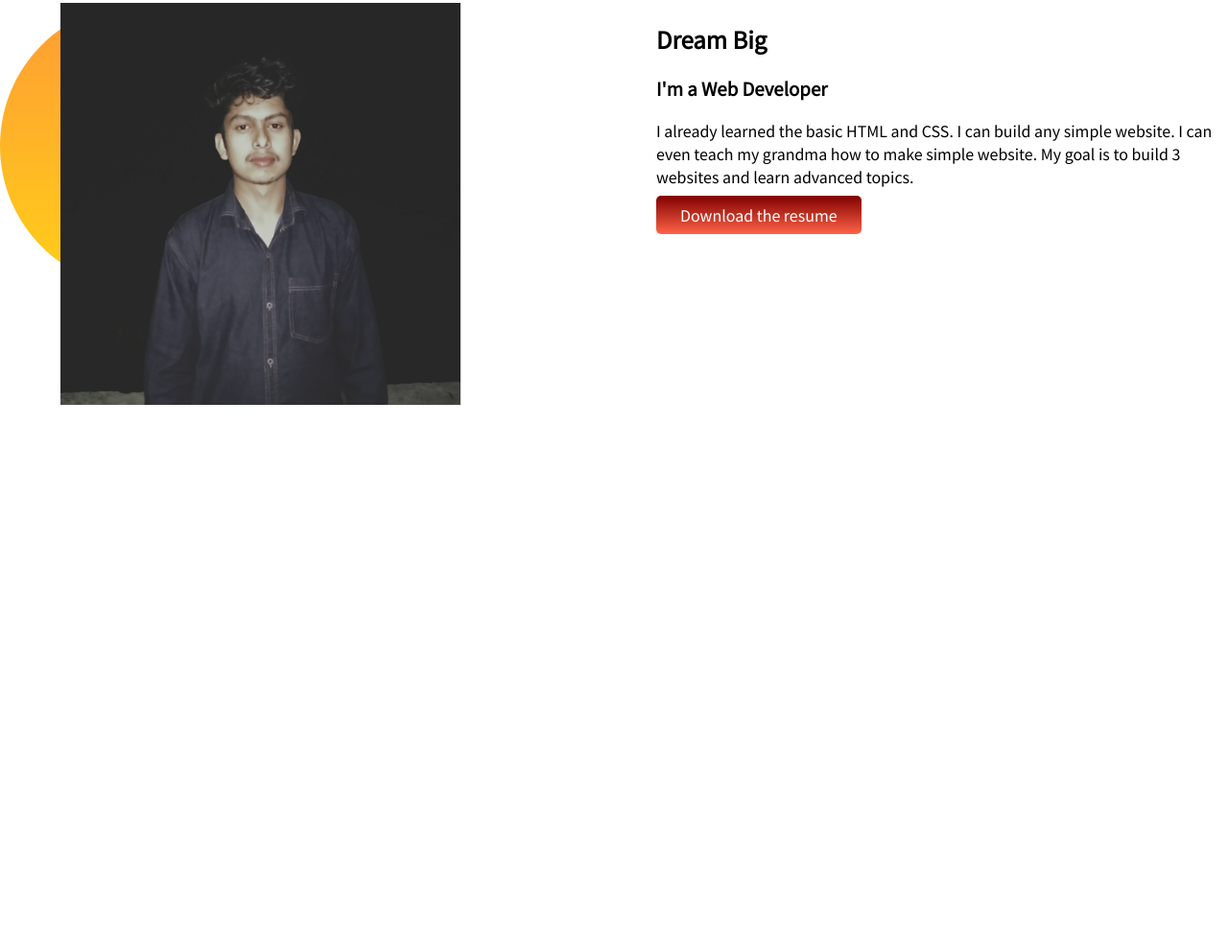
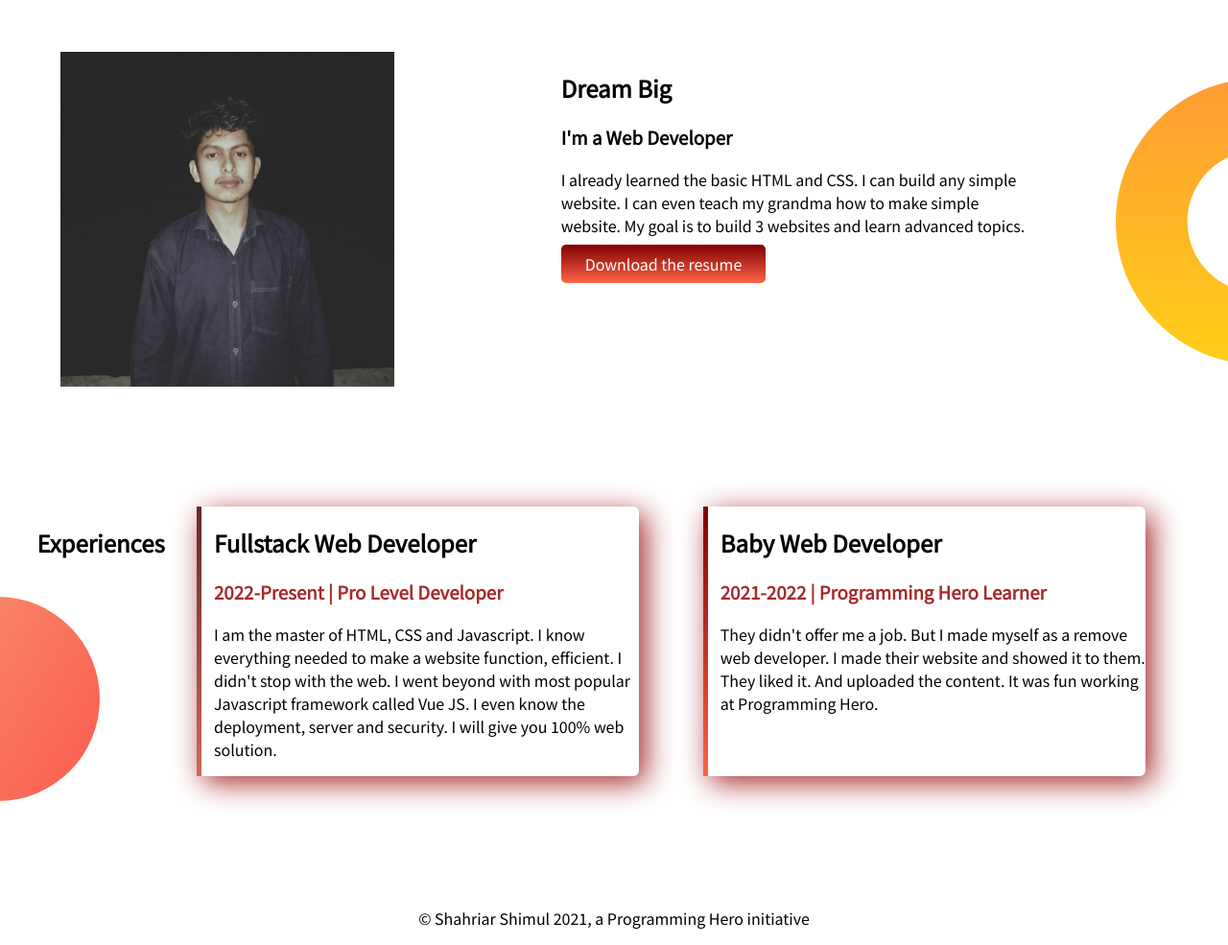
Before and after one commit to Shahriar423/developer-portfolio, a plain HTML site: page index.html in a window 1280 px wide. Shown: the part 416-1401 px from the top of the page at 96% size. Before the commit the page ends 843 px from the top, so only its background shows below. Drawn offline with Linux system fonts and the light colour scheme.

Commit message:
Experience and footer added

```diff
--- a/index.html
+++ b/index.html
@@ -13,7 +13,7 @@
 </head>
 
 <body>
-    <section class="top-banner">
+    <section class="top-banner flexible-container">
         <div class="half-width">
 
             <h1>Welcome To</h1>
@@ -32,7 +32,7 @@
             <img src="my-bg.png" alt="">
         </div>
     </section>
-    <section class="dream-big">
+    <section class="dream-big flexible-container">
         <div class="half-width">
             <img src="Sks.jpg" alt="">
 
@@ -49,6 +49,33 @@
 
     </section>
 
+    <section class="exp-area">
+        <h1>Experiences</h1>
+        <div class="flexible-container">
+            <div id="fullstack" class="experience-item">
+                <h1>Fullstack Web Developer</h1>
+                <h3 class="color-c">2022-Present | Pro Level Developer </h3>
+                <p>I am the master of HTML, CSS and Javascript. I know everything needed to make a website function,
+                    efficient. I didn't stop with the web. I went beyond with most popular Javascript framework called
+                    Vue
+                    JS. I even know the deployment, server and security. I will give you 100% web solution.</p>
+            </div>
+            <div id="web-dev" class="experience-item">
+                <h1>Baby Web Developer</h1>
+                <h3 class="color-c">2021-2022 | Programming Hero Learner</h3>
+                <p>They didn't offer me a job. But I made myself as a remove web developer. I made their website and
+                    showed
+                    it to them. They liked it. And uploaded the content. It was fun working at Programming Hero.</p>
+
+
+            </div>
+        </div>
+
+    </section>
+    <footer>
+        <p>© Shahriar Shimul 2021, a Programming Hero initiative</p>
+    </footer>
+
 </body>
 
 </html>
--- a/style.css
+++ b/style.css
@@ -11,8 +11,9 @@ section{
 
 }
 .half-width{
-    width: 50%;
+    width: 40%;
     padding-left: 2%;
+
 }
 .half-width img{
     width: 70%;
@@ -32,4 +33,40 @@ section{
 .dream-big{
     background-image: url(dream-bg.png);
     background-repeat: no-repeat;
+    background-position:right ;
 }
+.flexible-container{
+    display: flex;
+    margin-bottom: 120px;
+}
+.color-c{
+    color:brown;
+}
+.experience-item{
+    width: 40%;
+    margin-left: 3%;
+    margin-right: 3%;
+    border-radius: 6px;
+    padding-left: 13px;
+    box-shadow: 7px 7px 30px brown;
+    border-left: 7px solid brown;
+}
+.exp-area{
+ background-image: url(exp-bg.png);
+ background-repeat: no-repeat;
+ background-position: left;
+}
+#web-dev{
+    border-left: 5px solid;
+    border-image: linear-gradient(maroon,tomato);
+    border-image-slice: 1;
+
+}
+#fullstack{
+    border-left: 5px solid;
+    border-image: linear-gradient(rgb(99, 40, 40),rgb(206, 105, 87));
+    border-image-slice: 1;
+}
+footer p{
+    text-align: center;
+}
```
Also changed, not shown: 160176171_2886346248321592_5118249197548913770_n.jpg (deleted), exp-bg.png (added), shimul.jpg (deleted), sks.png (deleted).
